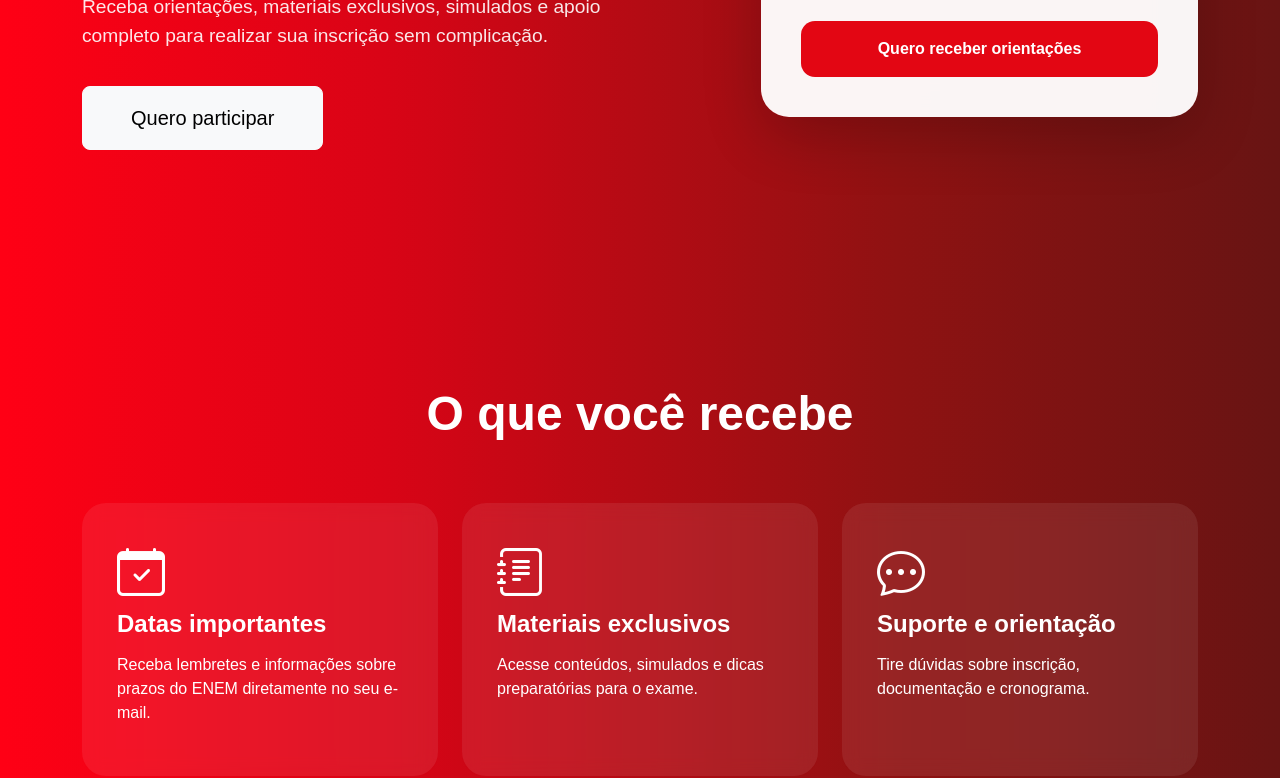
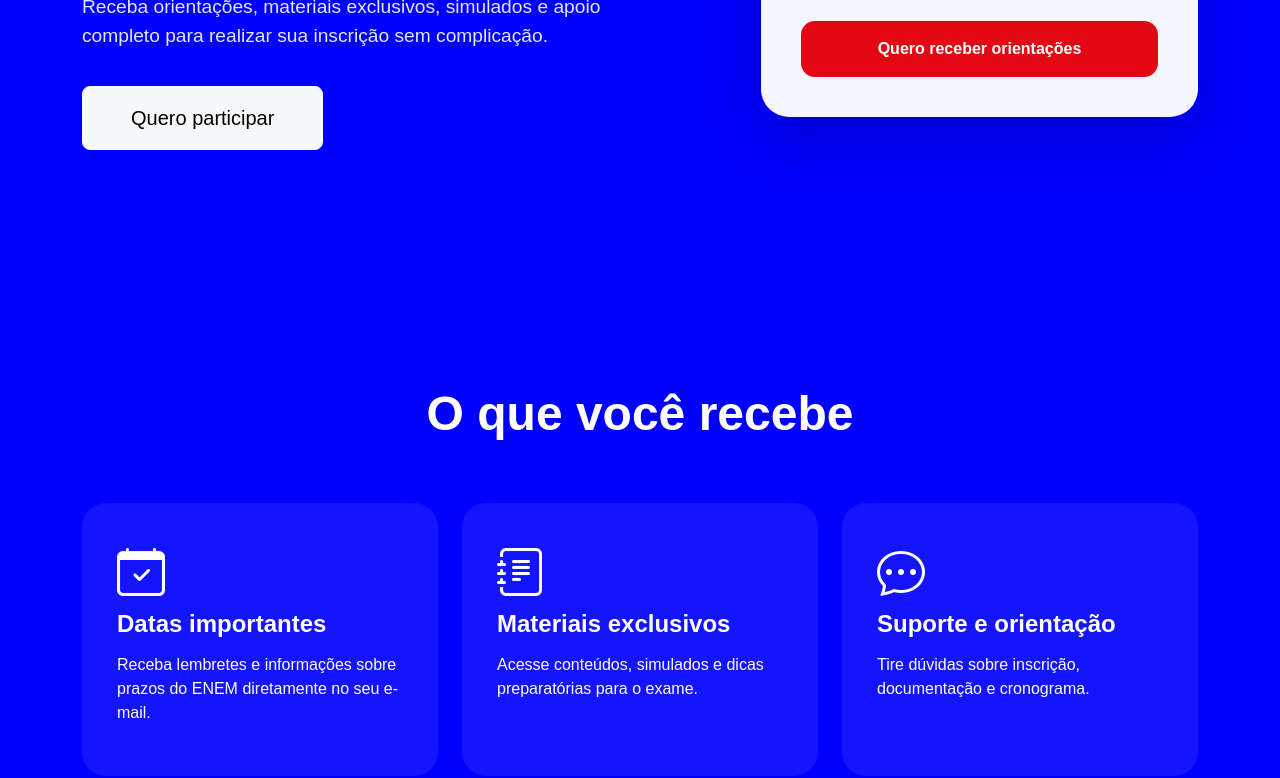
Before and after one commit to angelo-antonio13/Landing-Page-SESI, a plain HTML site: page index.html in a window 1280 px wide. Shown: the part 651-1429 px from the top of the page. Drawn offline with nearby package versions, Linux system fonts and the light colour scheme.

Commit message:
Update style.css

```diff
--- a/style.css
+++ b/style.css
@@ -1,4 +1,7 @@
-        * {
+body {
+    background: blue !important;
+}
+* {
             margin: 0;
             padding: 0;
             box-sizing: border-box;
```
